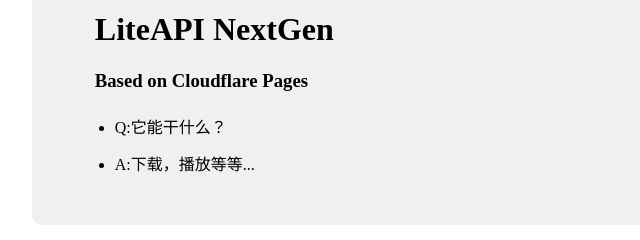
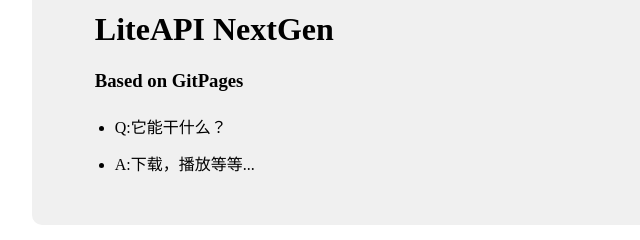
Before and after one commit to LiteQwQ/LiteCFAPI, a plain HTML site: page index.html in a window 1280 px wide. Shown: the part 162-402 px from the top of the page, 166-806 px from the left. Drawn offline with Linux system fonts and the light colour scheme.

Commit message:
Update index.html

```diff
--- a/index.html
+++ b/index.html
@@ -2,7 +2,7 @@
 <html>
 <head>
     <meta charset="utf-8">
-    <title>LiteApi NextGen</title>
+    <title>LiteAPI NextGen</title>
     <style>
         .container {
             width: 60%;
@@ -28,7 +28,7 @@
 <body>
     <div class="container">
         <h1>LiteAPI NextGen</h1>
-        <h3>Based on Cloudflare Pages</h3>
+        <h3>Based on GitPages</h3>
         <ul>
             <li>Q:它能干什么？</li>
             <li>A:下载，播放等等...</li>
```
